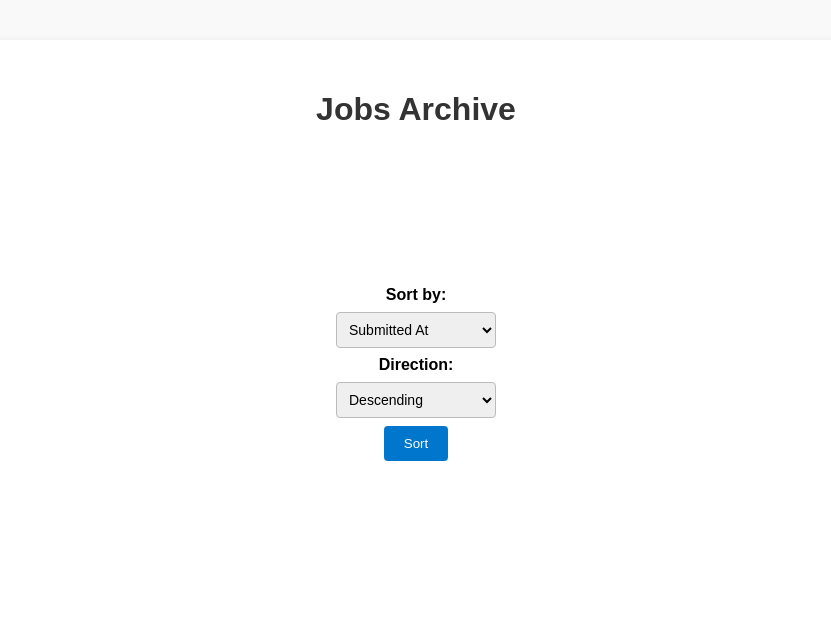
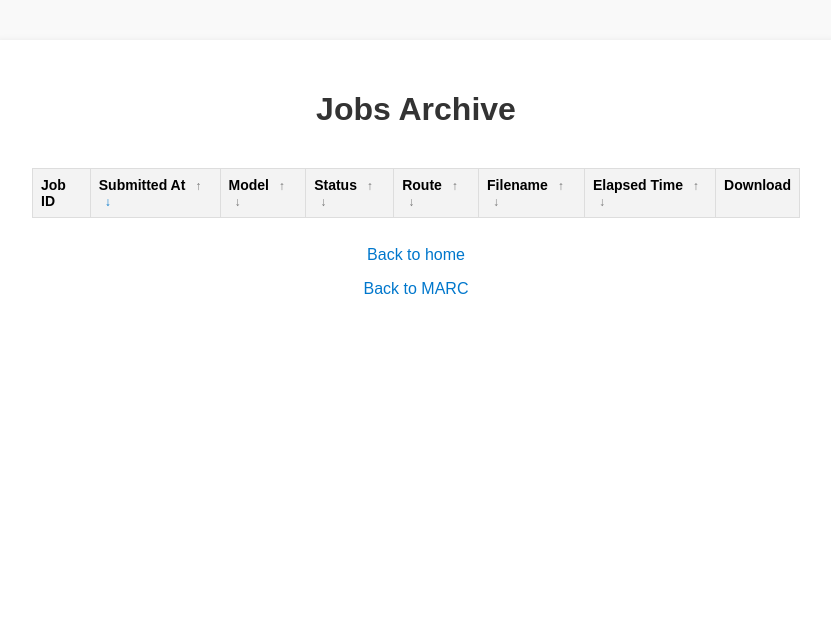
Before and after one commit to ValRCS/openrouter_batch_processor, a Flask app: page /jobs in a window 1280 px wide. Shown: the top 628 px of the page, without its empty margins (224-1055 px from the left). Run offline with Flask 3, Linux system fonts and the light colour scheme; lists and menus that the app fills with data are empty.

Commit message:
feat: refactor sorting functionality in jobs archive to use macro links

```diff
--- a/static/styles/style.css
+++ b/static/styles/style.css
@@ -101,27 +101,16 @@ p {
   background: #f3f3f3;
 }
 
-.jobs-sort {
-  display: flex;
-  flex-wrap: wrap;
-  gap: 8px;
-  align-items: center;
-  justify-content: center;
-  margin: 10px 0 20px;
+.sort-arrow {
+  font-size: 12px;
+  margin-left: 6px;
+  text-decoration: none;
+  color: #777;
 }
 
-.jobs-sort label {
-  margin: 0;
+.sort-arrow.active {
+  color: #0077cc;
   font-weight: bold;
-}
-
-.jobs-sort select {
-  width: auto;
-  min-width: 160px;
-}
-
-.jobs-sort input[type="submit"] {
-  margin-top: 0;
 }
 
 form {
--- a/templates/jobs.html
+++ b/templates/jobs.html
@@ -6,30 +6,20 @@
   <body>
     <div class="container">
       <h1>Jobs Archive</h1>
-      <form method="get" class="jobs-sort">
-        <label for="sort_by">Sort by:</label>
-        <select id="sort_by" name="sort_by">
-          {% for key, label in sort_fields.items() %}
-            <option value="{{ key }}" {% if sort_by == key %}selected{% endif %}>{{ label }}</option>
-          {% endfor %}
-        </select>
-        <label for="sort_dir">Direction:</label>
-        <select id="sort_dir" name="sort_dir">
-          <option value="asc" {% if sort_dir == "asc" %}selected{% endif %}>Ascending</option>
-          <option value="desc" {% if sort_dir == "desc" %}selected{% endif %}>Descending</option>
-        </select>
-        <input type="submit" value="Sort">
-      </form>
+      {% macro sort_links(field) -%}
+        <a class="sort-arrow{% if sort_by == field and sort_dir == 'asc' %} active{% endif %}" href="{{ url_for('jobs_archive', sort_by=field, sort_dir='asc') }}">&uarr;</a>
+        <a class="sort-arrow{% if sort_by == field and sort_dir == 'desc' %} active{% endif %}" href="{{ url_for('jobs_archive', sort_by=field, sort_dir='desc') }}">&darr;</a>
+      {%- endmacro %}
       <table class="jobs-table">
         <thead>
           <tr>
             <th>Job ID</th>
-            <th>Submitted At</th>
-            <th>Model</th>
-            <th>Status</th>
-            <th>Route</th>
-            <th>Filename</th>
-            <th>Elapsed Time</th>
+            <th>Submitted At {{ sort_links("submitted_at") }}</th>
+            <th>Model {{ sort_links("model") }}</th>
+            <th>Status {{ sort_links("status") }}</th>
+            <th>Route {{ sort_links("route") }}</th>
+            <th>Filename {{ sort_links("filename") }}</th>
+            <th>Elapsed Time {{ sort_links("elapsed_time") }}</th>
             <th>Download</th>
           </tr>
         </thead>
```
